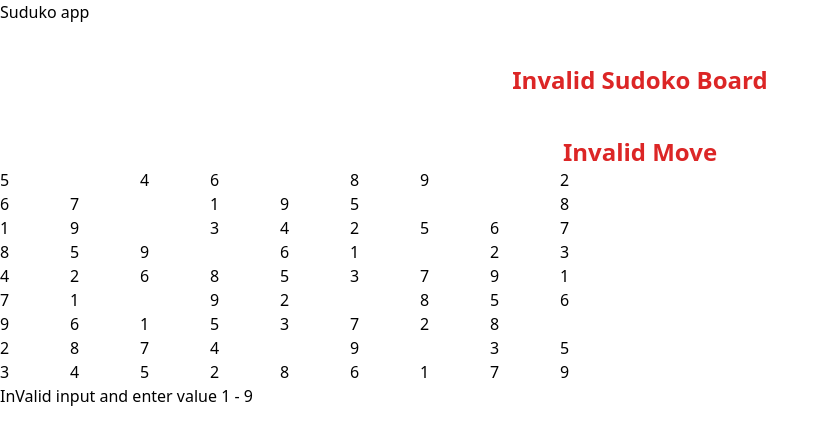
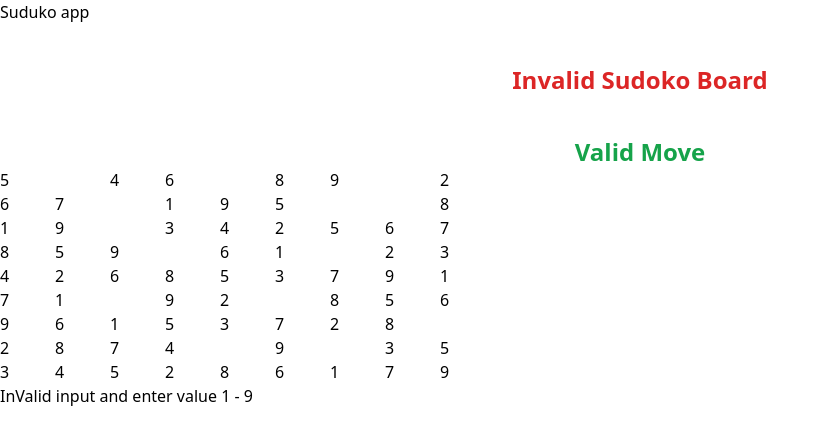
Before and after one commit to SanjeevUdayakumar/sudoku-application, a React (Vite) app: page / in a window 1280 px wide. Shown: the top 444 px of the page, without its empty margins (0-829 px from the left). Built offline with nearby package versions, Linux system fonts and the light colour scheme.

Commit message:
feat: Added modal to show the invalid input

```diff
--- a/src/App.jsx
+++ b/src/App.jsx
@@ -16,10 +16,11 @@ const App = () => {
     [3, 4, 5, 2, 8, 6, 1, 7, 9],
   ];
   const [grid, setGrid] = useState(sudokuSolution);
-  const [isValid, setValid] = useState(false);
+  const [isValid, setValid] = useState(true);
+  const [validInput,setValidInput] = useState(false)
 
   const handleChange = (row, col, value) => {
-    setValid(isValidMove(grid,row,col,value))
+    setValid(isValidMove(grid,row,col,value,setValidInput))
     setGrid((prevGrid) => {
       const newGrid = [...prevGrid];
       newGrid[row][col] = value;
@@ -34,11 +35,8 @@ const App = () => {
       </h1>
       {isValidSudoku(grid.flat(2)) ? <h1 className="valid">Valid  Sudoko Board</h1> : <h1 className="invalid">Invalid Sudoko Board</h1> }
         {isValid ? <h1 className="valid">Valid Move</h1> : <h1 className="invalid">Invalid Move</h1> }
-      <form
-        onSubmit={(e) => {
-          e.preventDefault();
-        }}
-        className="max-w-fit mx-auto mt-4"
+      <div
+        className="max-w-fit mx-auto mt-4 relative"
       >
         <div className="grid grid-cols-3 gap-2">
           {grid.map((row, rowIndex) => (
@@ -56,7 +54,12 @@ const App = () => {
             </div>
           ))}
         </div>
-      </form>
+        {validInput && <div className="absolute top-1 left-16 bg-red-400 rounded font-medium border-2 border-red-700">
+          <button onClick={()=>setValidInput(false)} className="px-2 ms-auto text-2xl block cursor-pointer">x</button>
+          <h4 className="px-20 text-xl pb-5 text-center">Invalid Input <br /> Enter Input 1 - 9</h4>
+        </div>}
+
+      </div>
       <div className="mt-5 bg-white p-5 max-w-fit mx-auto flex items-center">
         <div className="w-10 h-10 border-4 border-red-600"></div>
         <div className="h-1 w-4 bg-black mx-5"></div>
--- a/src/components/RenderCell.jsx
+++ b/src/components/RenderCell.jsx
@@ -19,7 +19,7 @@ const RenderCell = ({
         className={`${
           value ? "bg-blue-500" : "bg-white"
         } rounded-sm border-[3px] font-medium border-gray-300 ps-3 w-[40px] h-[40px] outline-none focus:ring-2 ${
-          value >= 1 && value <= 9 ? "" : "border-red-500 text-red-500"
+          value >= 1 && value <= 9 ? "" : "border-red-500 bg-white text-red-500"
         }`}
         onPaste={(e)=>{
           e.preventDefault()
--- a/src/index.css
+++ b/src/index.css
@@ -13,3 +13,9 @@
 .invalid{
   @apply text-2xl mt-10 text-center font-bold text-red-600
 }
+
+input::-webkit-outer-spin-button,
+input::-webkit-inner-spin-button {
+  -webkit-appearance: none;
+  margin: 0;
+}
--- a/src/validMove.js
+++ b/src/validMove.js
@@ -1,6 +1,9 @@
-export function isValidMove(grid, row, col, num) {
+export function isValidMove(grid, row, col, num, setValidInput) {
     const gridLength = 9;
-
+    num>=1 && num<=9 || num == '' ? setValidInput(false) : setValidInput(true)
+    if(num<1 || num>9){
+      return false
+    }
     // Check if number is already in row
     let rowString = "";
     for (let j = 1; j <= gridLength; j++) {
```
